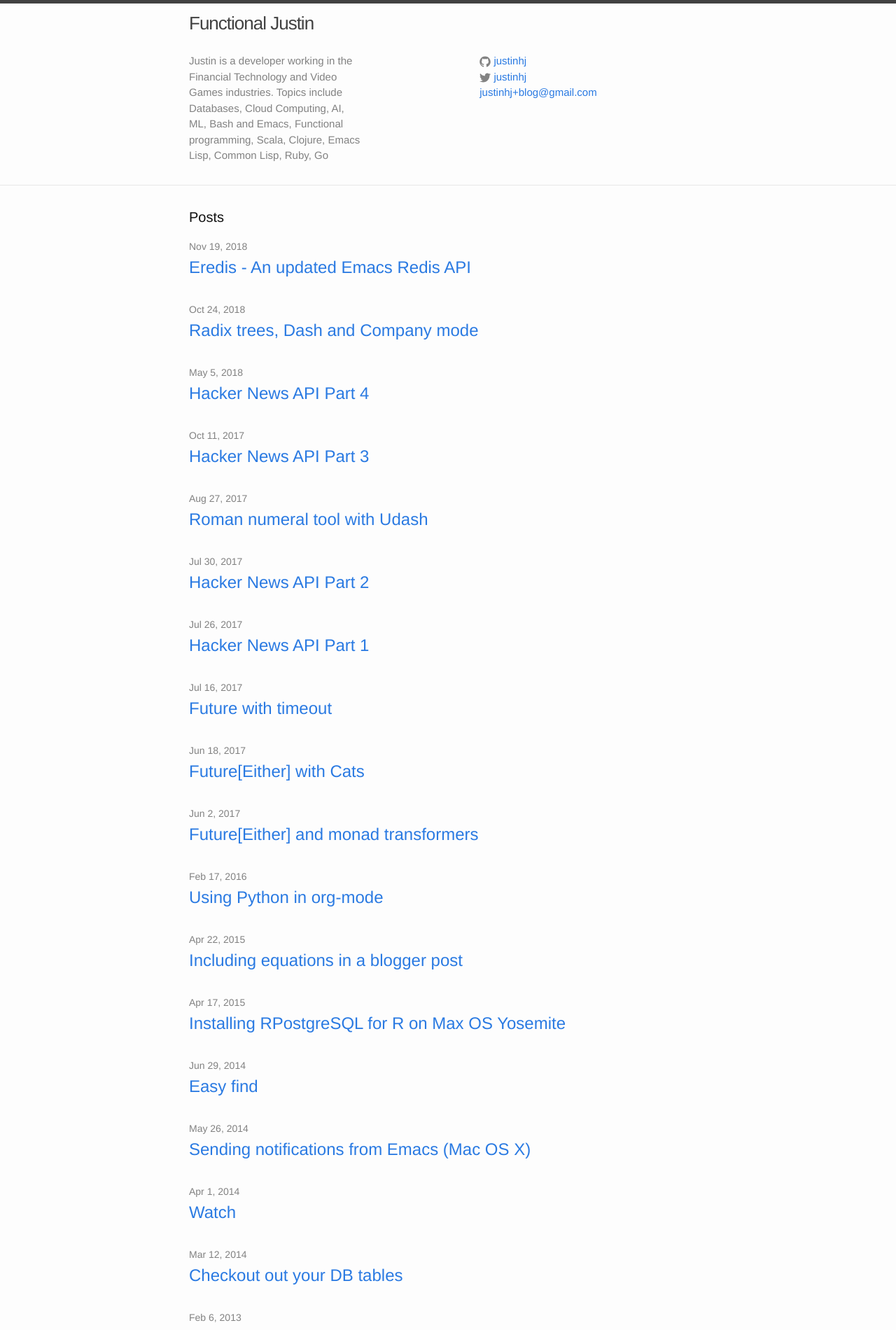
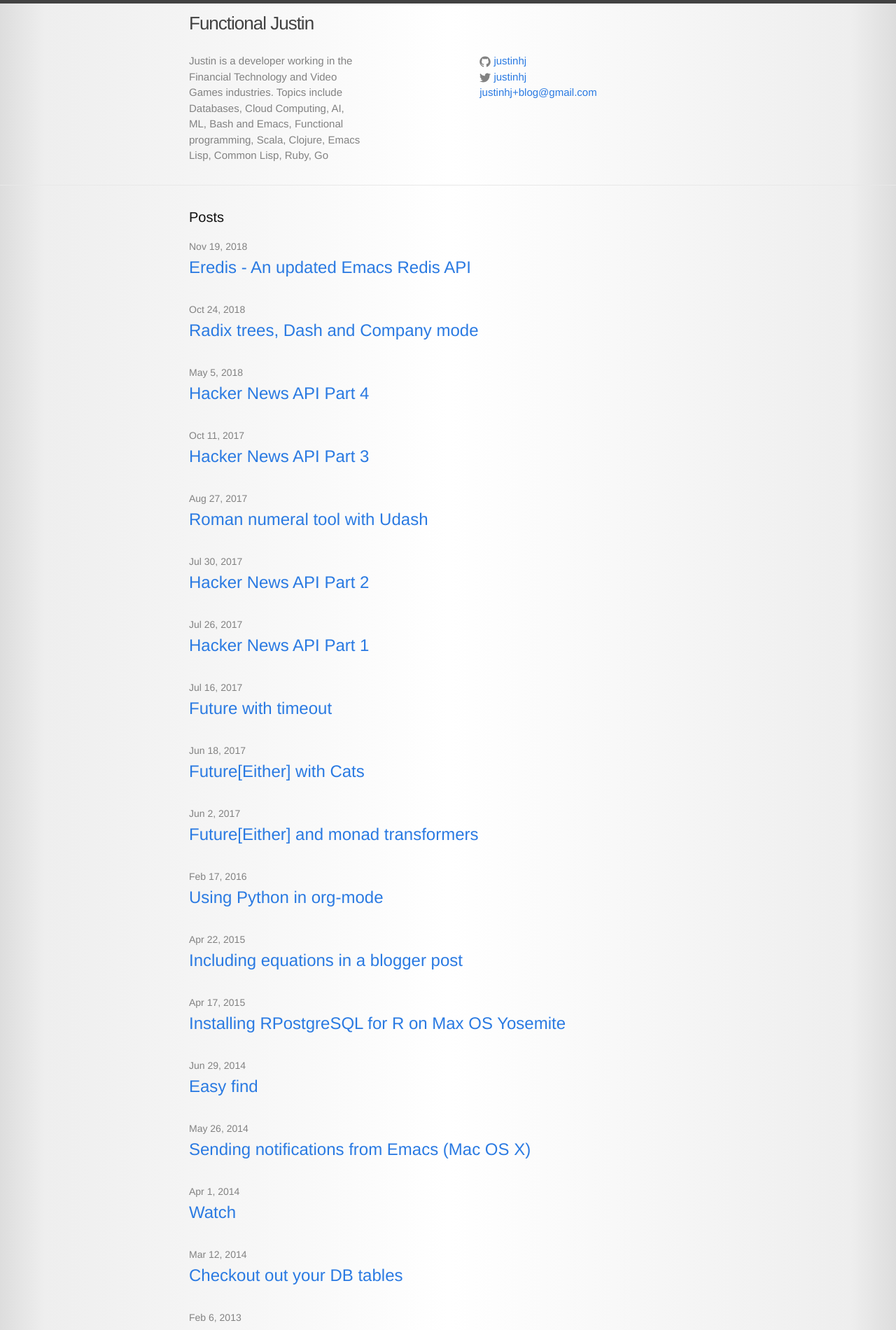
Before and after one commit to justinhj/justinhj.github.io, a Jekyll site: the page built from index.html, in a window 1280 px wide. Shown: the top 1900 px of the page at 70% size. Built offline with Jekyll 4.4.1, drawn with Linux system fonts in a browser that asks for light colours; comment, search, counter and statistics services are not loaded.

Commit message:
Experiement with subtle linear gradient

```diff
--- a/_sass/_base.scss
+++ b/_sass/_base.scss
@@ -17,6 +17,7 @@ body {
     font: $base-font-weight #{$base-font-size}/#{$base-line-height} $base-font-family;
     color: $text-color;
     background-color: $background-color;
+    background-image: $background-image;
     -webkit-text-size-adjust: 100%;
     -webkit-font-feature-settings: "kern" 1;
     -moz-font-feature-settings: "kern" 1;
--- a/css/main.scss
+++ b/css/main.scss
@@ -15,8 +15,9 @@ $base-line-height: 1.5;
 $spacing-unit:     30px;
 
 $text-color:       #111;
+$brand-color:      #2a7ae2;
+$background-image: linear-gradient(to right, #dddddd, #eeeeee 5%, #ffffff, #eeeeee 95%, #dddddd 100%);
 $background-color: #fdfdfd;
-$brand-color:      #2a7ae2;
 
 $grey-color:       #828282;
 $grey-color-light: lighten($grey-color, 40%);
```
